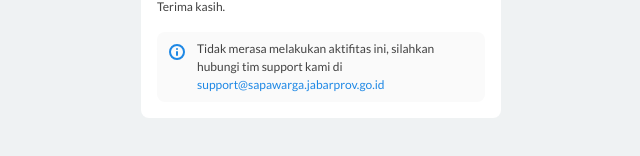
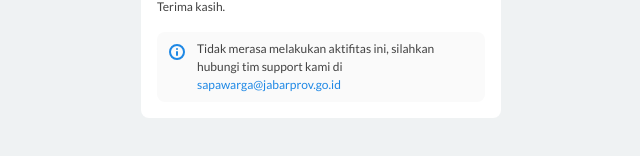
Before and after one commit to jabardigitalservice/super-app-web, a Nuxt app: page /verify/registration in a window 1280 px wide. Shown: the part 274-430 px from the top of the page, without its empty margins (319-959 px from the left). Built offline with nearby package versions, Linux system fonts and the light colour scheme.

Commit message:
update: change contact email in page verify

```diff
--- a/pages/verify/registration.vue
+++ b/pages/verify/registration.vue
@@ -35,7 +35,7 @@
                 Tidak merasa melakukan aktifitas ini, silahkan hubungi tim support kami di
               </div>
               <div class="link">
-                support@sapawarga.jabarprov.go.id
+                sapawarga@jabarprov.go.id
               </div>
             </div>
           </div>
```
